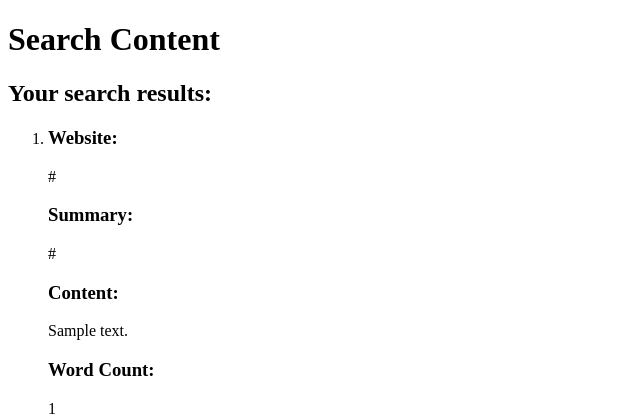
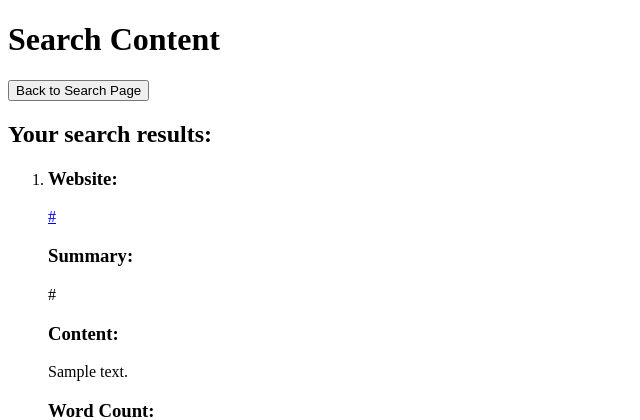
Before and after one commit to Priyadarsi/contentTool, a Flask app: template projects/templates/search_results.html in a window 1280 px wide. Shown: the top 420 px of the page, without its empty margins (0-640 px from the left). Run offline with Flask 2, Linux system fonts and the light colour scheme; the template is opened without the code that fills it: most values are stand-ins (such as "Sample title", 1, 10 or a date in 2020).

Commit message:
updated display

```diff
--- a/projects/content/views.py
+++ b/projects/content/views.py
@@ -12,6 +12,6 @@ def search():
 
         title = form.title.data
         summary, description, length = searchObj.bot(title)
-        return render_template('search_results.html', summary = summary, description = description, length = length)
+        return render_template('search_results.html', summary = summary, description = description, length = length, content_tool = content_tool)
 
     return render_template('search_page.html', form = form)
--- a/projects/templates/search_results.html
+++ b/projects/templates/search_results.html
@@ -6,12 +6,15 @@
     <title>Content</title>
   </head>
   <body>
+    <form class="" action= "{{url_for('content_tool.search')}}" method="post">
+      <input type="submit" value="Back to Search Page">
+    </form>
     <h2>Your search results:</h2>
     <ol>
     {% for link in summary %}
     <li class="page-item disabled">
       <h3>Website:</h3>
-      <a href="{ link }"></a>{{ link }} <br>
+      <a href="{{link}}">{{ link }}</a> <br>
       <h3>Summary:</h3>
       {{ summary[link] }} <br>
       <h3>Content:</h3>
```
Also changed, not shown: 1 other file.
